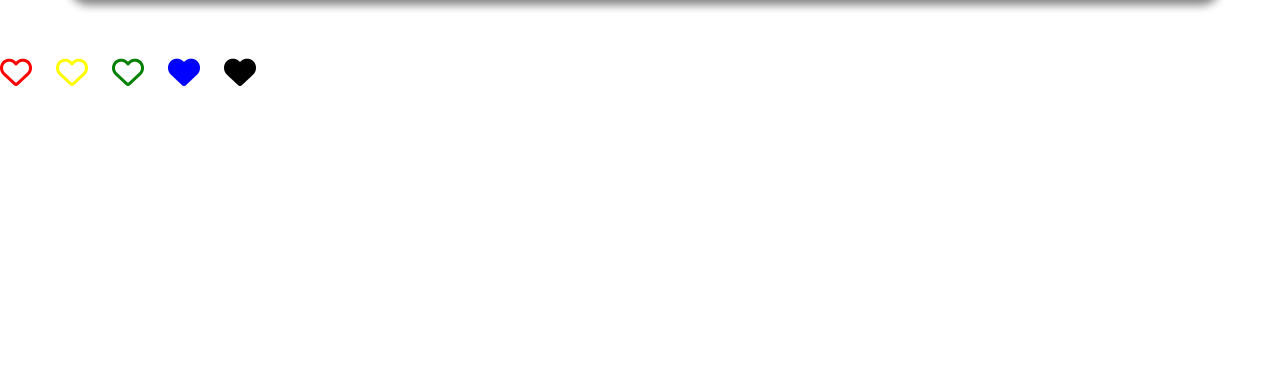
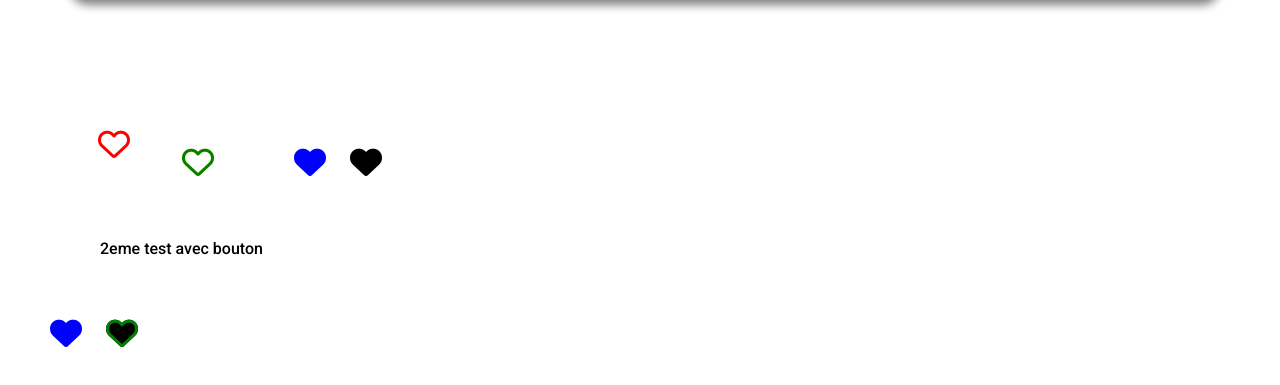
Before and after one commit to Jahray0/OhMyFood-Git, a website: page page2.html in a window 1280 px wide. Shown: the part 323-708 px from the top of the page. Drawn offline with Linux system fonts and the light colour scheme; a web font is replaced by a local one.

Commit message:
test_anim2

```diff
--- a/page2.html
+++ b/page2.html
@@ -51,4 +51,14 @@
     <a href=""><i class="fa-solid fa-heart fa-2xl note--full"></i></a>
 
     <i class="fa-solid fa-heart fa-2xl"></i>
+
+    <p>2eme test avec bouton <br> </p>
+
+    <a href=""><i class="fa-solid fa-heart fa-2xl note--full"></i></a>
+
+    <a href=""><i class="fa-solid fa-heart fa-2xl note--full2"></i></a>
+
+    <i class="fa-regular fa-heart fa-2xl note--green"></i>
+
+    <!--<a href=""><div class="btn">Cliquez ici !</div></a>-->
 </div>
--- a/sass/layout/_test.scss
+++ b/sass/layout/_test.scss
@@ -8,8 +8,41 @@
 
 .note--green{
     color:green;
+    position:relative;
+    right:56px;
 }
 
 .note--full{
     color:blue;
+
+    transition: transform 400ms;
+
+    &:hover{
+        transform: translate(150px,150px);
+
+
+    }
 }
+
+.testC{
+    padding:50px;
+    p{
+        padding:50px;
+    }
+}
+
+
+    .note--red {
+        border-radius: 10rem;
+        cursor: pointer;
+        font-size: 3rem;
+        overflow: hidden;
+        padding: 1.85rem 3rem;
+        position: relative;
+        transition: transform 450ms, background-color 300ms 150ms;
+        &:hover {
+            transform: scale(1.13);
+            background-color: yellow;
+        }
+
+}
```
Also changed, not shown: sass/main.css, 1 other file.
